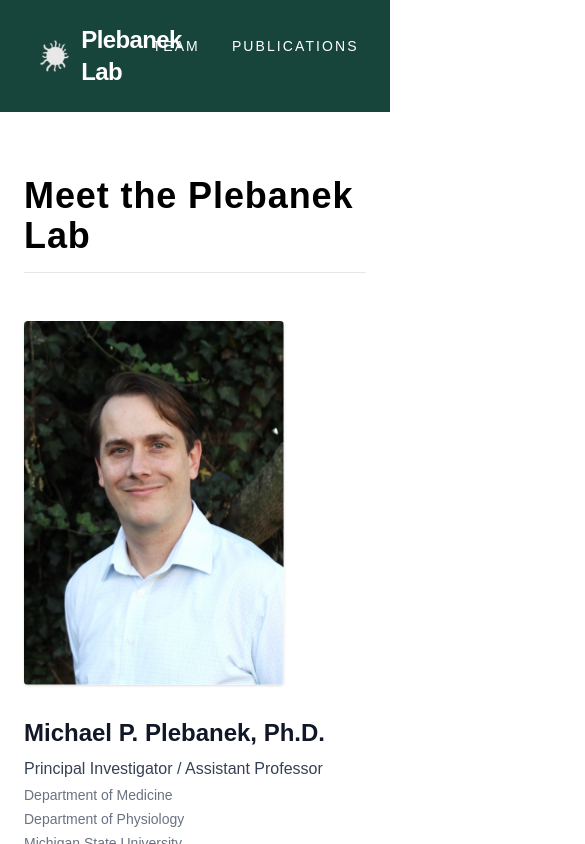
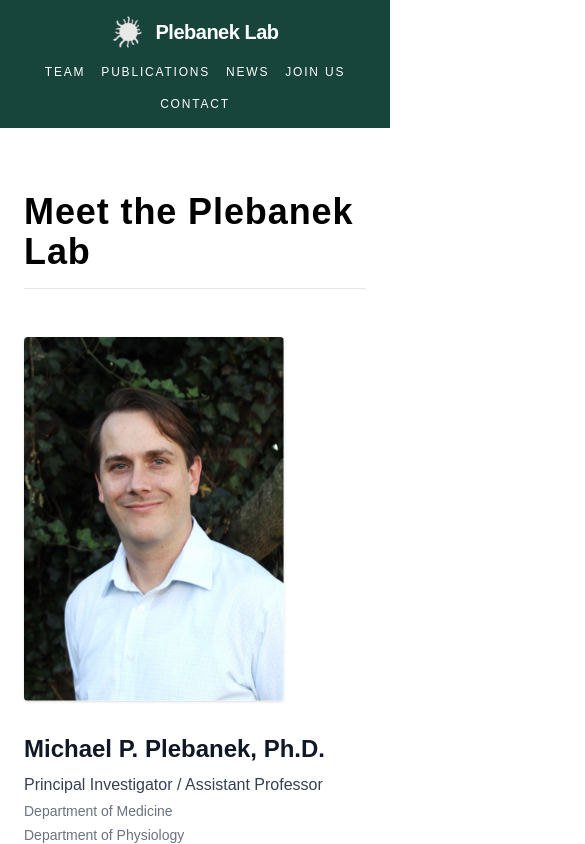
Before and after one commit to mplebanek9-svg/plebanek-lab, a Next.js app: page /team in a window 390 px wide. Shown: the top 844 px of the page, 585 px wide, since content can reach past the window. Built offline with nearby package versions, Linux system fonts and the light colour scheme.

Commit message:
Finalize mobile responsiveness and clean up homepage code

```diff
--- a/src/app/team/page.tsx
+++ b/src/app/team/page.tsx
@@ -5,11 +5,10 @@ export default function TeamPage() {
     <main className="min-h-screen bg-white text-black flex flex-col justify-between">
       <div>
         {/* NAVBAR */}
-        <nav className="flex justify-between items-center px-10 py-6 bg-[#18453B] text-white">
-
+      <nav className="flex flex-col sm:flex-row justify-between items-center px-6 md:px-10 py-4 md:py-6 bg-[#18453B] text-white gap-4 sm:gap-0">
         <Link
           href="/"
-            className="flex items-center gap-3 text-2xl font-semibold tracking-tight"
+          className="flex items-center gap-3 text-xl md:text-2xl font-semibold tracking-tight"
         >
           <img
             src="/images/DC_symbol.png"
@@ -19,12 +18,12 @@ export default function TeamPage() {
           Plebanek Lab
         </Link>
 
-          <div className="flex gap-8 text-sm uppercase tracking-[0.15em]">
-            <Link href="/team">Team</Link>
-            <Link href="/publications">Publications</Link>
-            <Link href="/news">News</Link>
-            <Link href="/joinus">Join Us</Link>
-            <Link href="/contact">Contact</Link>
+        <div className="flex flex-wrap justify-center gap-4 sm:gap-8 text-xs sm:text-sm uppercase tracking-[0.15em]">
+          <Link href="/team" className="hover:text-gray-200 transition-colors">Team</Link>
+          <Link href="/publications" className="hover:text-gray-200 transition-colors">Publications</Link>
+          <Link href="/news" className="hover:text-gray-200 transition-colors">News</Link>
+          <Link href="/joinus" className="hover:text-gray-200 transition-colors">Join Us</Link>
+          <Link href="/contact" className="hover:text-gray-200 transition-colors">Contact</Link>
         </div>
       </nav>
 
```
Lines whose indentation alone changed are shown as unchanged.
